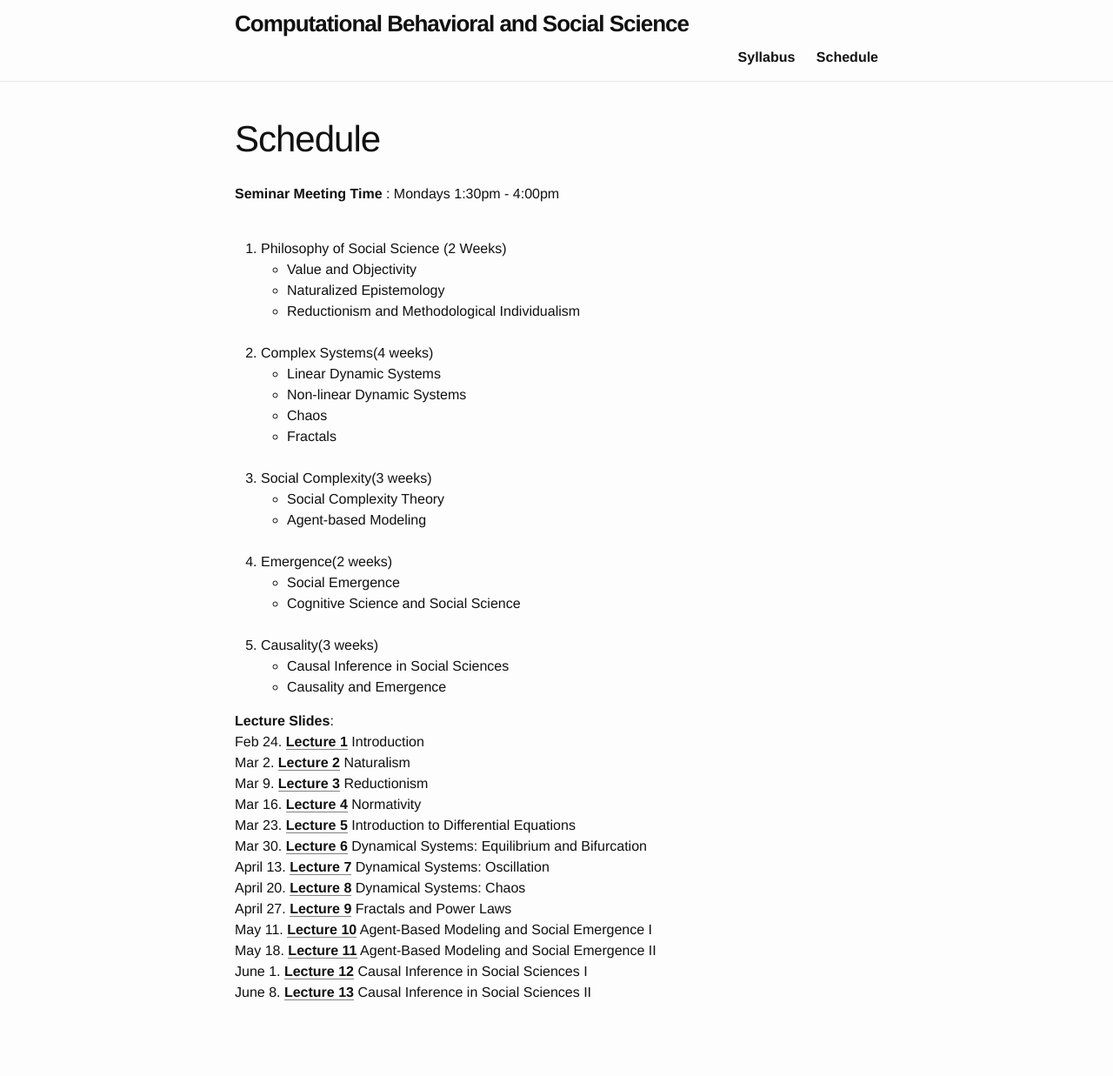
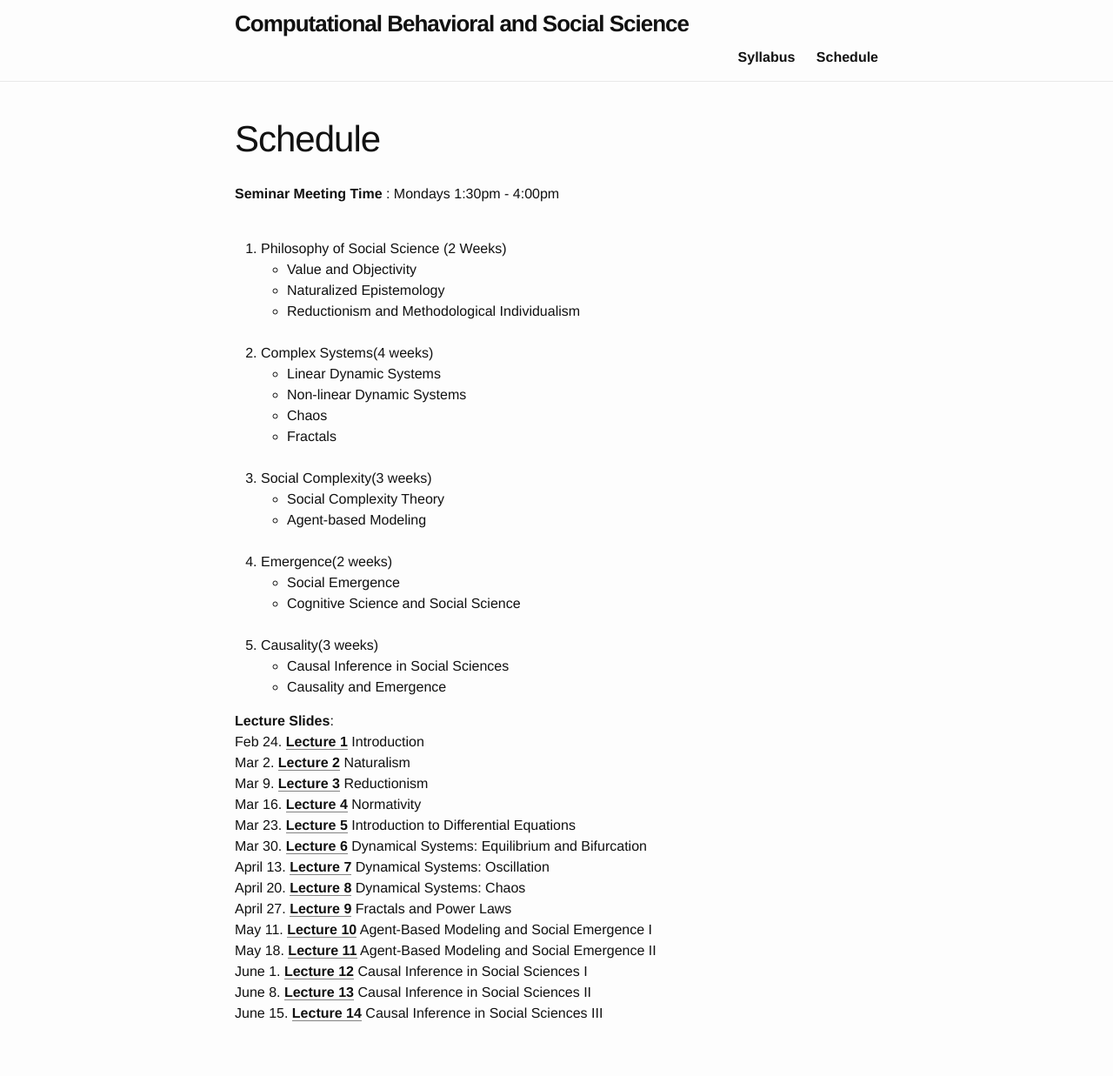
Before and after one commit to comphiacademy/cbss20s, a Jekyll site: the page built from schedule.md, in a window 1280 px wide. Shown: the whole page at 87% size. Built offline with Jekyll 4.4.1, drawn with Linux system fonts in a browser that asks for light colours; before the commit the page ends 1213 px from its top, so only the background shows below that.

Commit message:
Last week commit

```diff
--- a/schedule.md
+++ b/schedule.md
@@ -61,4 +61,6 @@ May 18. [Lecture 11](/assets/ABM2.pdf) Agent-Based Modeling and Social Emergence
 <br>
 June 1. [Lecture 12](/assets/causation1.pdf) Causal Inference in Social Sciences I
 <br>
-June 8. [Lecture 13](/assets/causation2.pdf) Causal Inference in Social Sciences II
+June 8. [Lecture 13](/assets/Causation2.pdf) Causal Inference in Social Sciences II
+<br>
+June 15. [Lecture 14](/assets/Causation2.pdf) Causal Inference in Social Sciences III
```
Also changed, not shown: 1 other file.
